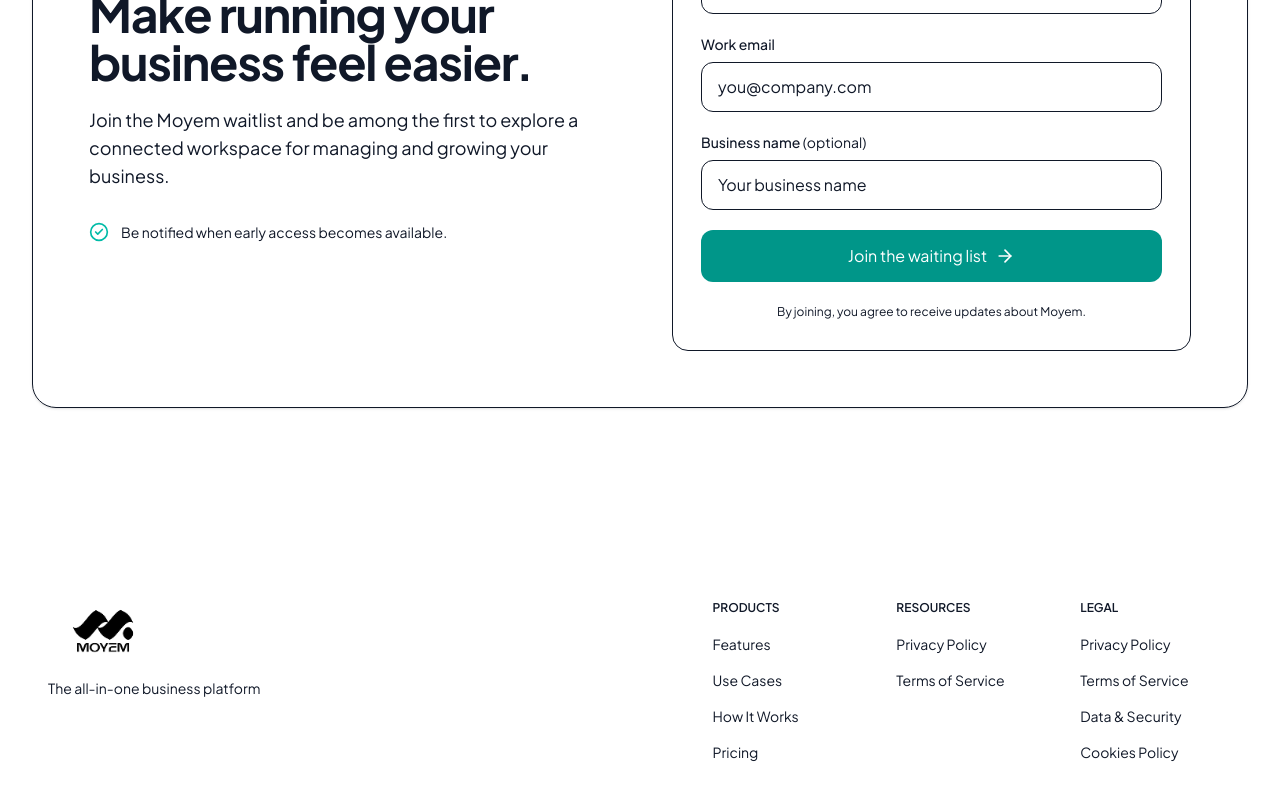
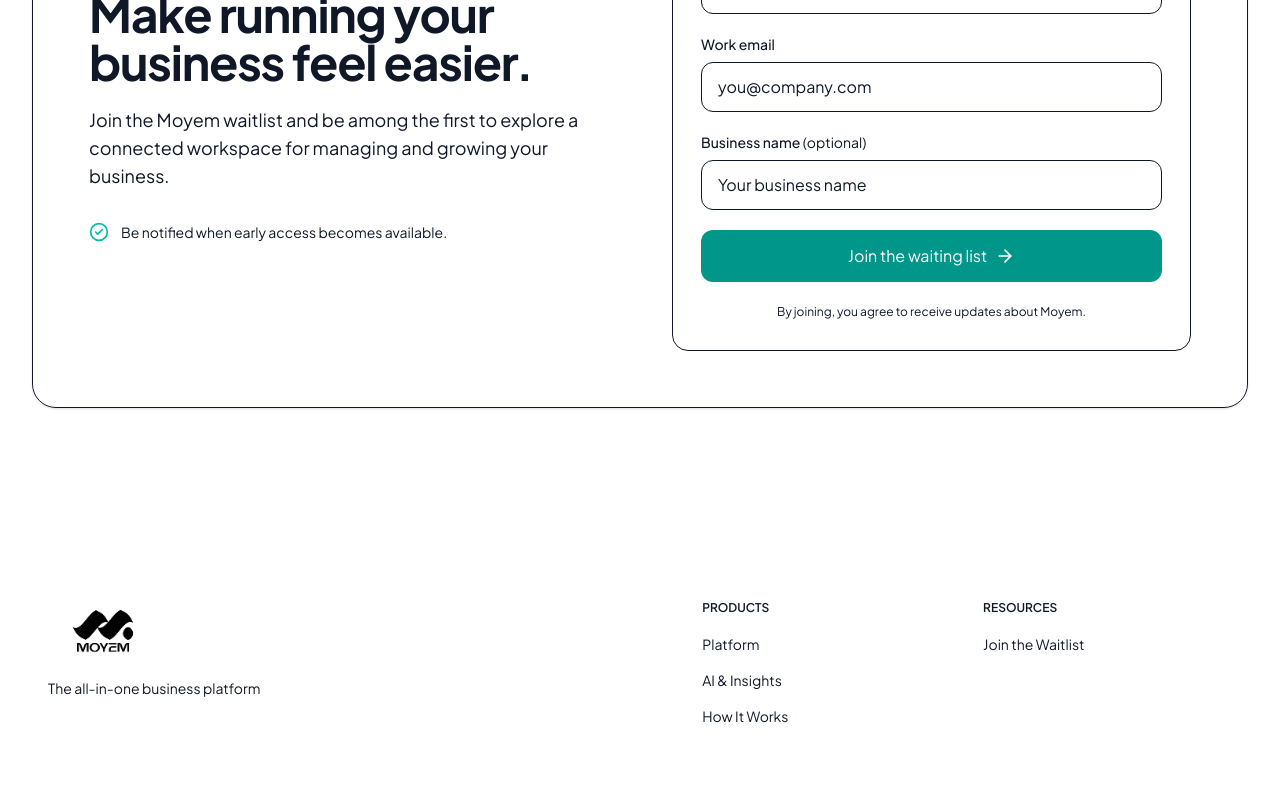
Before and after one commit to abcancode/moyem-marketing, a React (Vite) app: page / in a window 1280 px wide. Shown: the part 5767-6567 px from the top of the page. Built offline with nearby package versions, Linux system fonts and the light colour scheme; no server answers.

Commit message:
chore: update footer navigation links

```diff
--- a/src/components/footer/Footer.tsx
+++ b/src/components/footer/Footer.tsx
@@ -6,19 +6,23 @@ const footerGroups = [
   {
     title: "PRODUCTS",
     links: [
-      { label: "Features", href: "#features" },
-      { label: "Use Cases", href: "#use-cases" },
+      { label: "Platform", href: "#platform" },
+      { label: "AI & Insights", href: "#ai-insights" },
       { label: "How It Works", href: "#how-it-works" },
-      { label: "Pricing", href: "#pricing" },
+
+      // Uncomment when these sections are available
+      // { label: "Use Cases", href: "#use-cases" },
+      // { label: "Pricing", href: "#pricing" },
     ],
   },
   {
     title: "RESOURCES",
-    links: [
-      { label: "Privacy Policy", href: "#privacy" },
-      { label: "Terms of Service", href: "#terms" },
-    ],
+    links: [{ label: "Join the Waitlist", href: "#waitlist" }],
   },
+
+  /*
+  Uncomment when the legal pages are published.
+
   {
     title: "LEGAL",
     links: [
@@ -28,6 +32,7 @@ const footerGroups = [
       { label: "Cookies Policy", href: "#cookies" },
     ],
   },
+  */
 ];
 
 export default function Footer() {
@@ -36,7 +41,7 @@ export default function Footer() {
 
   return (
     <footer className="bg-[var(--color-page)] px-5 py-12 text-[var(--color-text)] transition-colors duration-300 sm:px-8 sm:py-16 lg:px-12 lg:py-20">
-      <div className="mx-auto grid max-w-7xl grid-cols-2 gap-x-8 gap-y-12 md:grid-cols-[2.5fr_0.6fr_0.6fr_0.6fr] md:gap-8">
+      <div className="mx-auto grid max-w-7xl grid-cols-2 gap-x-8 gap-y-12 md:grid-cols-[2.5fr_1fr_1fr] md:gap-8">
         {/* Brand */}
         <div className="col-span-2 flex flex-col items-start md:col-span-1">
           <a href="/" aria-label="Moyem home" className="inline-block">
```
